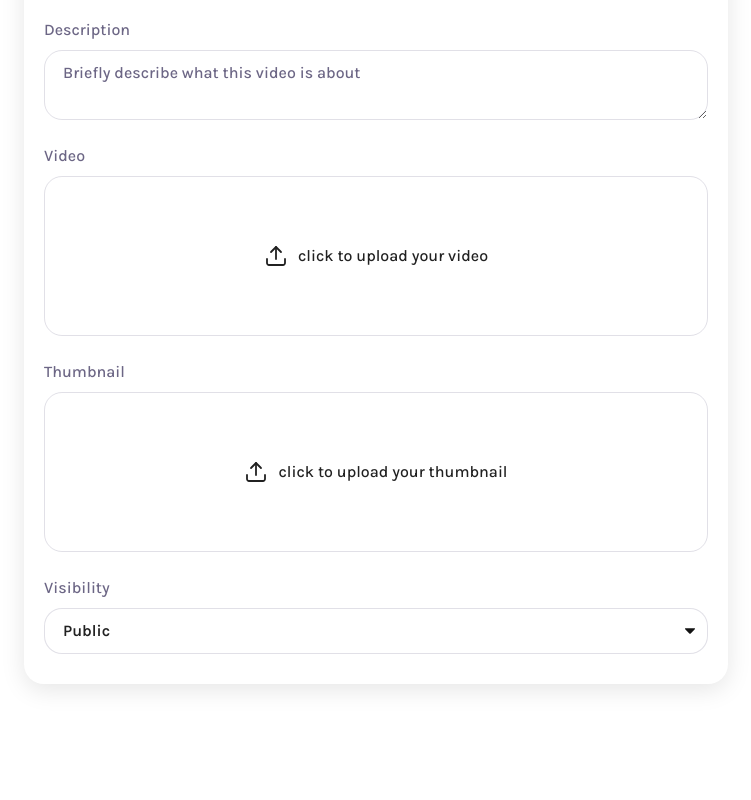
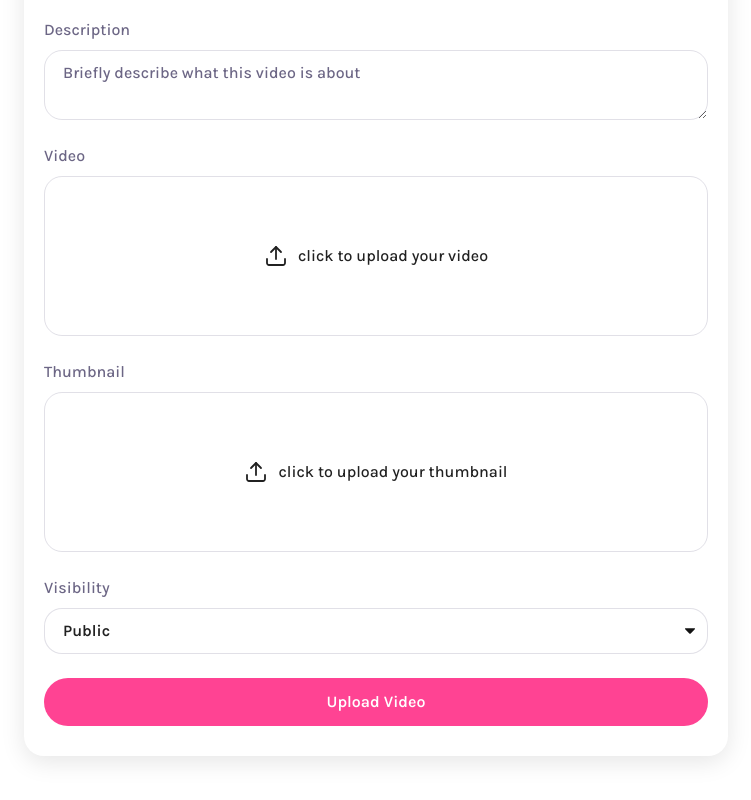
Before and after one commit to mustafahasanain/record-share-platform, a Next.js app: page /upload in a window 1280 px wide. Shown: the part 320-1120 px from the top of the page, without its empty margins (264-1015 px from the left). Before the commit the page ends 1084 px from the top, so only its background shows below. Built offline with nearby package versions, Linux system fonts and the light colour scheme.

Commit message:
add an upload video button

```diff
--- a/app/(root)/upload/page.tsx
+++ b/app/(root)/upload/page.tsx
@@ -4,7 +4,7 @@ import FileInput from "@/components/FileInput";
 import FormField from "@/components/FormField";
 import { MAX_THUMBNAIL_SIZE, MAX_VIDEO_SIZE } from "@/constants";
 import { useFileInput } from "@/lib/hooks/useFileInput";
-import { ChangeEvent, useState } from "react";
+import { ChangeEvent, FormEvent, useState } from "react";
 
 const page = () => {
   const [formData, setFormData] = useState({
@@ -17,7 +17,8 @@ const page = () => {
   const video = useFileInput(MAX_VIDEO_SIZE);
   const thumbnail = useFileInput(MAX_THUMBNAIL_SIZE);
 
-  const [error, setError] = useState(null);
+  const [isSubmitting, setIsSubmitting] = useState(false);
+  const [error, setError] = useState("");
 
   const handleInputChange = (
     e: ChangeEvent<HTMLInputElement | HTMLTextAreaElement | HTMLSelectElement>
@@ -26,12 +27,41 @@ const page = () => {
     setFormData((prev) => ({ ...prev, [name]: value }));
   };
 
+  const handleSubmit = async (e: FormEvent) => {
+    e.preventDefault();
+    setIsSubmitting(true);
+
+    try {
+      if (!video.file || !thumbnail.file) {
+        setError("Please upload video and thumbnail files.");
+        return;
+      }
+
+      if (!formData.title || !formData.description) {
+        setError("Please fill in all required fields.");
+        return;
+      }
+
+      // TODO: Upload the video to Bunny
+      // TODO: Upload the thumbnail to DB
+      // TODO: Attach thumbnail
+      // TODO: Crate a new DB entry for the video details (urls, data)
+    } catch (error) {
+      console.error("Error submitting form:", error);
+    } finally {
+      setIsSubmitting(false);
+    }
+  };
+
   return (
     <main className="wrapper-md upload-page">
       <h1>Upload a video</h1>
       {error && <div className="error-field">{error}</div>}
 
-      <form className="rounded-20 gap-6 w-full flex flex-col shadow-10 px-5 py-7.5">
+      <form
+        className="rounded-20 gap-6 w-full flex flex-col shadow-10 px-5 py-7.5"
+        onSubmit={handleSubmit}
+      >
         <FormField
           id="title"
           label="Title"
@@ -84,6 +114,10 @@ const page = () => {
             { value: "private", label: "Private" },
           ]}
         />
+
+        <button type="submit" disabled={isSubmitting} className="submit-button">
+          {isSubmitting ? "Uploading..." : "Upload Video"}
+        </button>
       </form>
     </main>
   );
```
